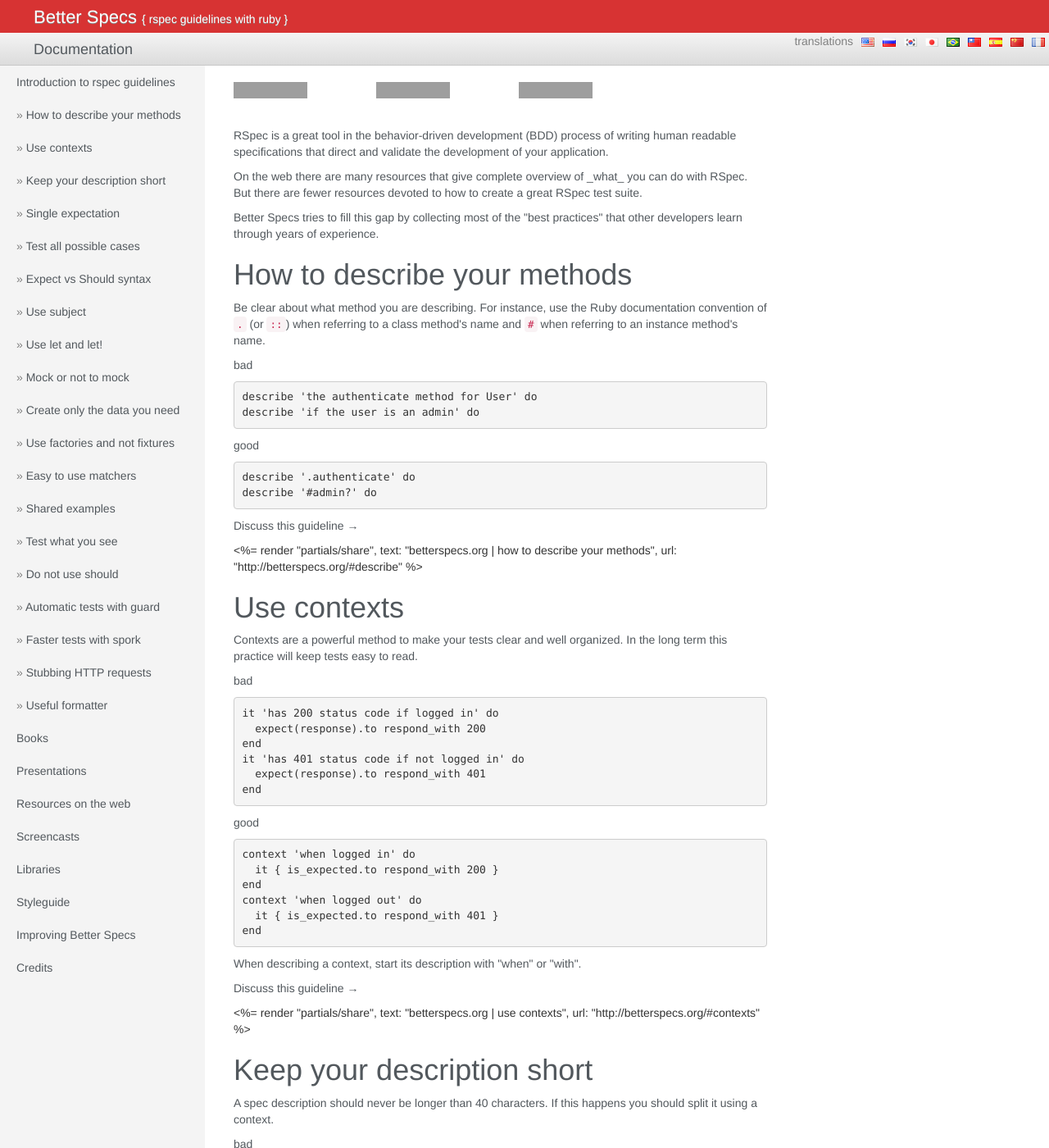
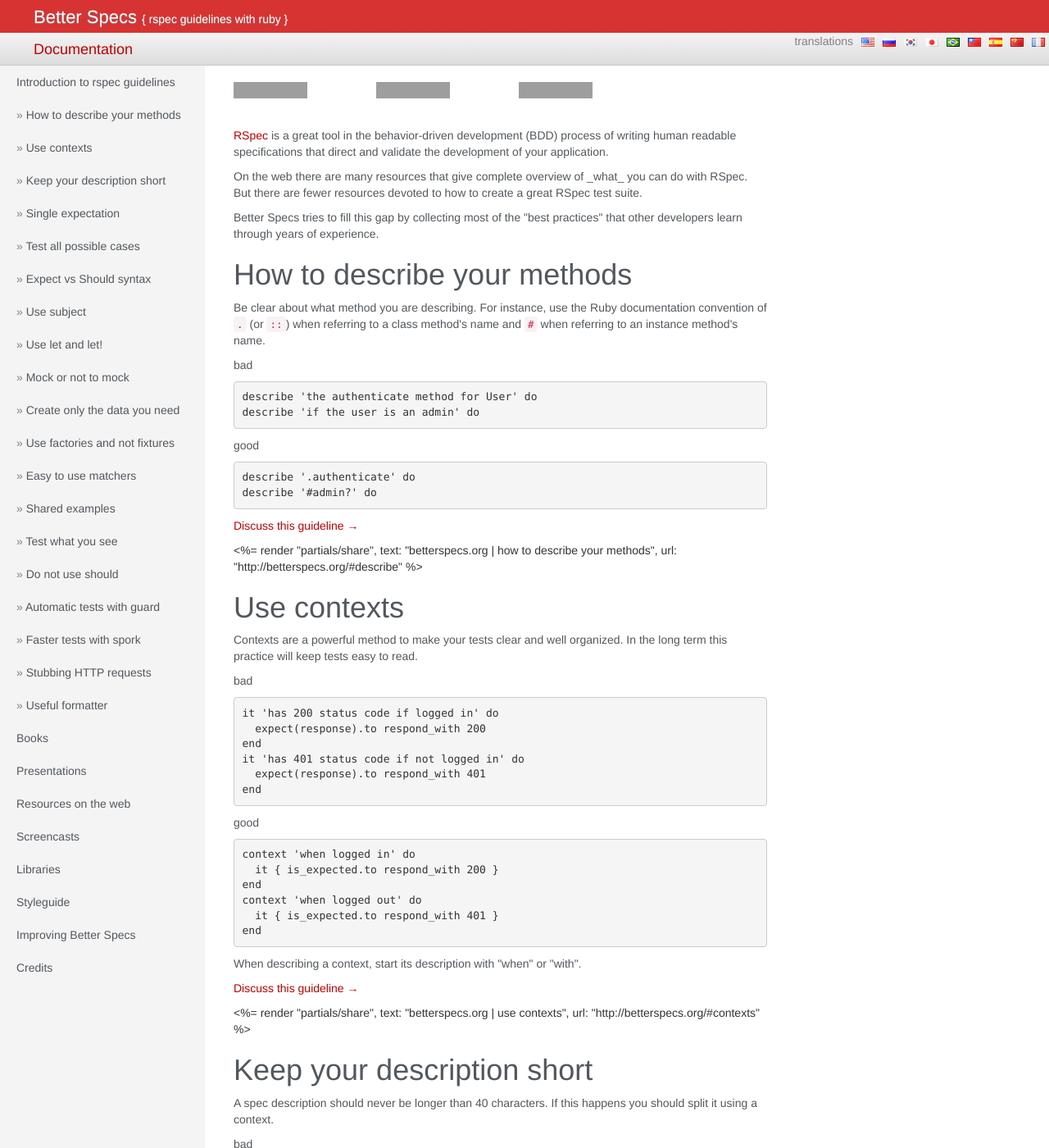
Before and after one commit to akz92/akz92.github.io, a Jekyll site: the page built from index.html, in a window 1280 px wide and 1400 px high. Shown: the whole window at 82% size. Built offline with Jekyll 4.4.1, drawn with Linux system fonts in a browser that asks for light colours; grey boxes are pictures that could not be loaded.

Commit message:
Update custom.css

```diff
--- a/css/custom.css
+++ b/css/custom.css
@@ -3,12 +3,18 @@
   max-width: 70%;
 }
 
-a {
+h1 > a {
   color: #52585D;
 }
 
+h1 > a:hover {
+  color: #52585D;
+}
+
+a {
+  color: #BE0000;
+}
 a:hover {
-  color: #52585D;
   text-decoration: none;
 }
 
```
